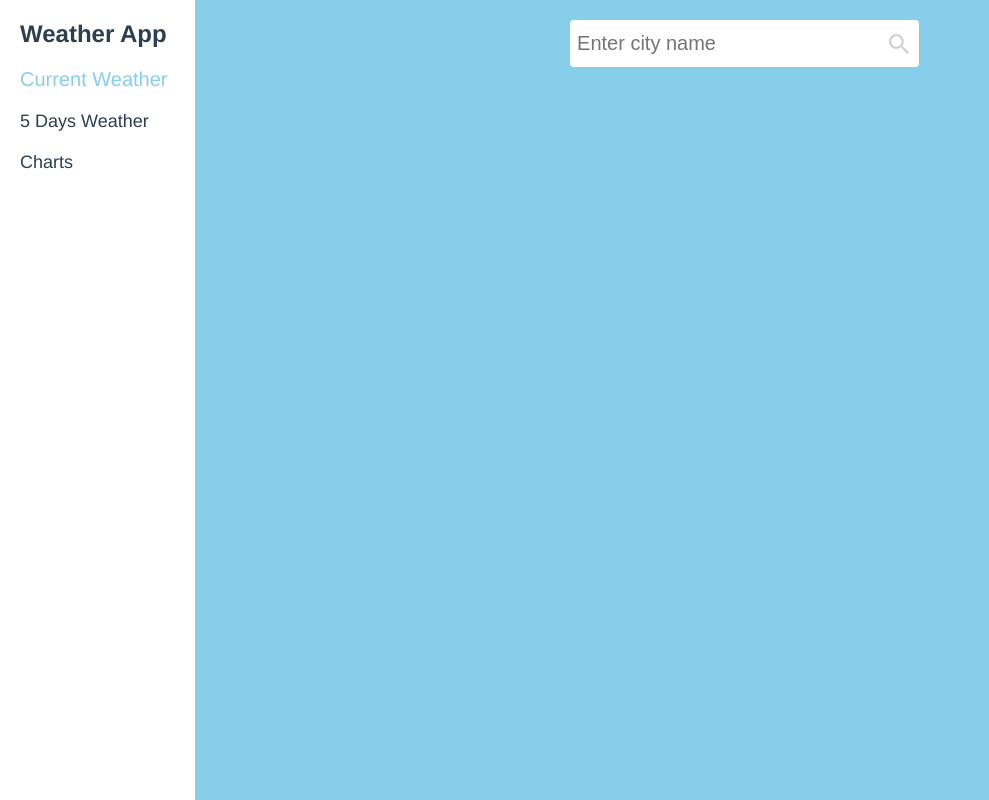
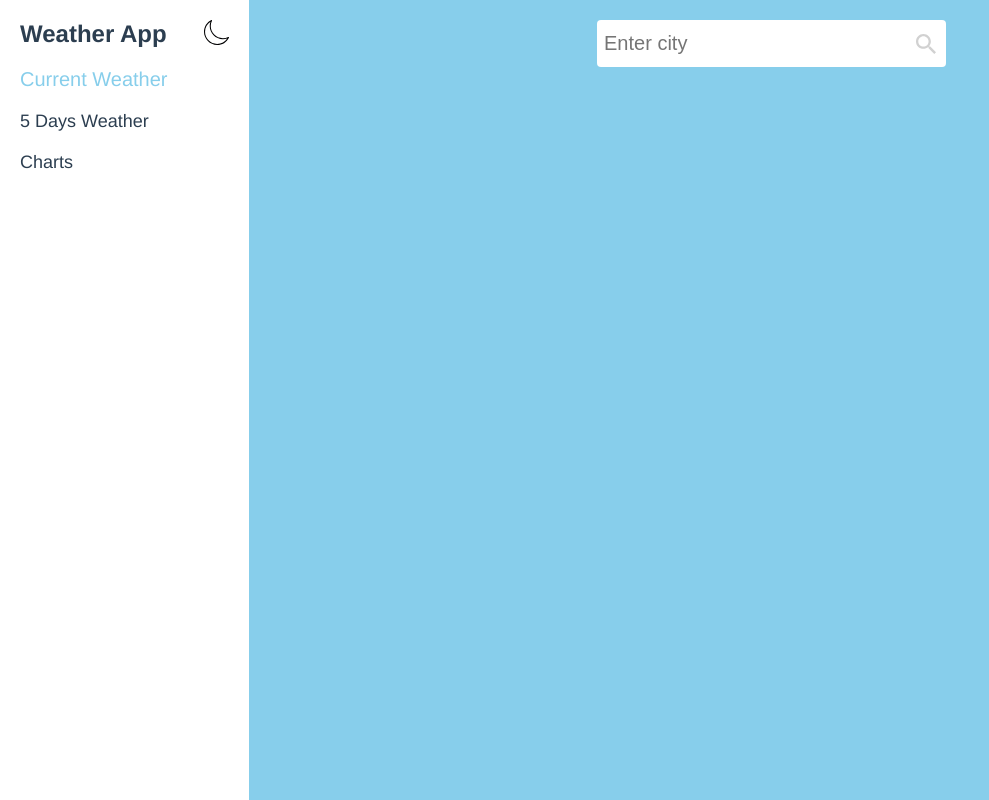
Before and after one commit to CyberBeast98/weather, a Vue app: page / in a window 1280 px wide. Shown: the whole page, without its empty margins (0-989 px from the left). Built offline with nearby package versions, Linux system fonts and the light colour scheme; no server answers.

Commit message:
added dark theme

```diff
--- a/src/App.vue
+++ b/src/App.vue
@@ -1,7 +1,7 @@
 <template>
-  <div class="main" :class="{'full-height': isStartPage || weatherList.length === 0 }">
+  <div class="main" :class="{'full-height': isStartPage || weatherList.length === 0, 'text--light': isDarkTheme }">
     <Header />
-    <div class="container" :class="{'full-height': isStartPage && pageWidth < 991 }">
+    <div class="container" :class="{'full-height': isStartPage && pageWidth < 991, 'container--dark': isDarkTheme }">
       <router-view></router-view>
     </div>
   </div>
@@ -24,6 +24,9 @@ export default {
     ...mapState({
       weatherList(state) {
         return state.weatherList;
+      },
+      isDarkTheme(state) {
+        return state.isDarkTheme;
       }
     }),
     isStartPage() {
@@ -48,7 +51,6 @@ export default {
   font-family: Avenir, Helvetica, Arial, sans-serif;
   -webkit-font-smoothing: antialiased;
   -moz-osx-font-smoothing: grayscale;
-  color: $text-color;
   display: flex;
   justify-content: start;
   flex-direction: column;
@@ -58,6 +60,11 @@ export default {
 .main {
   display: flex;
   height: 100%;
+  color: $text-color;
+}
+
+.text--light {
+  color: $white;
 }
 
 .container {
@@ -67,6 +74,10 @@ export default {
   width: 100%;
   padding: 20px;
   background-color: $main-color;
+}
+
+.container--dark {
+  background-color: #1c2128;
 }
 
 @media only screen and (max-width: 991px) {
--- a/src/components/card/index.vue
+++ b/src/components/card/index.vue
@@ -1,5 +1,5 @@
 <template>
-  <div class="weather__block flex--column-center">
+  <div class="weather__block flex--column-center" :class="{'weather__block--dark': isDarkTheme}">
     <Name
         :countryName="countryName"
         :cityName="cityName"
@@ -17,6 +17,7 @@ import Name         from './name';
 import Description  from './description';
 import Temperature  from './temperature';
 import Wind         from './wind';
+import {mapState} from "vuex";
 
 export default {
   name: 'Card',
@@ -36,7 +37,14 @@ export default {
     icon: { type: String },
     main: { type: Object },
     wind: { type: Object }
-  }
+  },
+  computed: {
+    ...mapState({
+      isDarkTheme(state) {
+        return state.isDarkTheme;
+      }
+    })
+  },
 }
 </script>
 <style lang="scss" scoped>
@@ -51,9 +59,14 @@ export default {
   box-shadow: 0 0 49px -17px rgba(0, 0, 0, 0.75);
 }
 
+.weather__block--dark {
+  background-color: #22272e;
+}
+
 @media only screen and (max-width: 600px) {
   .weather__block {
     width: 100%;
+    margin: 20px 0;
   }
 }
 
--- a/src/components/chart-card/bar-chart.vue
+++ b/src/components/chart-card/bar-chart.vue
@@ -1,5 +1,5 @@
 <template>
-  <ChartCard>
+  <ChartCard :isDarkTheme="isDarkTheme">
     <h3>Temperature for today (interval  3 hours)</h3>
     <Bar
         id="my-chart-id"
@@ -36,7 +36,10 @@ export default {
       }
     }
   },
-  props: { weatherList: { type: Array } },
+  props: {
+    weatherList: { type: Array },
+    isDarkTheme: { type: Boolean }
+  },
   created() {
     this.init();
   },
--- a/src/components/chart-card/chart-card.vue
+++ b/src/components/chart-card/chart-card.vue
@@ -1,12 +1,13 @@
 <template>
-  <div class="chart__block">
+  <div class="chart__block" :class="{'chart__block--dark': isDarkTheme}">
     <slot/>
   </div>
 </template>
 
 <script>
 export default {
-  name: 'ChartCard'
+  name: 'ChartCard',
+  props: { isDarkTheme: { type: Boolean } }
 }
 </script>
 <style lang="scss" scoped>
@@ -19,4 +20,8 @@ export default {
   box-sizing: border-box;
   box-shadow: 0 0 49px -17px rgba(0, 0, 0, 0.75);
 }
+
+.chart__block--dark {
+  background-color: #22272e;
+}
 </style>
--- a/src/components/charts.vue
+++ b/src/components/charts.vue
@@ -1,5 +1,5 @@
 <template>
-  <BarChart :weatherList="weatherList"/>
+  <BarChart :weatherList="weatherList" :isDarkTheme="isDarkTheme"/>
 </template>
 
 <script>
@@ -13,6 +13,9 @@ export default {
     ...mapState({
       weatherList(state) {
         return state.weatherList;
+      },
+      isDarkTheme(state) {
+        return state.isDarkTheme;
       }
     })
   }
--- a/src/components/header.vue
+++ b/src/components/header.vue
@@ -1,7 +1,15 @@
 <template>
-  <header class="header flex--column-start">
+  <header class="header flex--column-start" :class="{'header--dark': isDarkTheme}">
     <div class="header__block">
-      <h2 class="header__title">Weather App</h2>
+      <div class="flex--start-between">
+        <h2 class="header__title">Weather App</h2>
+        <button v-if="isDarkTheme" class="theme__button" @click="changeTheme('dark')">
+          <img src="../assets/icons/sun.svg" alt="sun">
+        </button>
+        <button v-else class="theme__button theme__button--small" @click="changeTheme('light')">
+          <img src="../assets/icons/moon.svg" alt="moon">
+        </button>
+      </div>
       <button
           class="header__button"
           :class="{ 'header__button--close': isOpen }"
@@ -16,18 +24,21 @@
       <router-link
           to="/"
           class="header__link full-width link"
+          :class="{'header__link--light': isDarkTheme}"
           @click="isOpen = false">
           Current Weather
       </router-link>
       <router-link
           to="/week"
           class="header__link full-width link"
+          :class="{'header__link--light': isDarkTheme}"
           @click="isOpen = false">
           5 Days Weather
       </router-link>
       <router-link
           to="/charts"
           class="header__link full-width link"
+          :class="{'header__link--light': isDarkTheme}"
           @click="isOpen = false">
         Charts
       </router-link>
@@ -37,7 +48,6 @@
 
 <script>
 import { mapState } from 'vuex';
-import store        from '../store';
 
 export default {
   name: 'Header',
@@ -48,10 +58,12 @@ export default {
     return { isOpen: false }
   },
   mounted() {
+    if (localStorage.theme) this.changeTheme(localStorage.theme);
+
     if (localStorage.inputValue) {
       this.inputValue = localStorage.inputValue;
 
-      store.dispatch('getGeocording', { geocording: this.geocording })
+      this.$store.dispatch('getGeocording', { geocording: this.geocording })
     }
   },
   computed: {
@@ -62,10 +74,13 @@ export default {
       apiKey(state) {
         return state.apiKey;
       },
+      isDarkTheme(state) {
+        return state.isDarkTheme;
+      }
     }),
     geocording() {
       return `http://api.openweathermap.org/geo/1.0/direct?q=${localStorage.inputValue}&limit=1&appid=${this.apiKey}`;
-    },
+    }
   },
   methods: {
     getLocation() {
@@ -85,19 +100,29 @@ export default {
     },
     toggleMenu() {
       this.isOpen = !this.isOpen;
+    },
+    changeTheme(theme) {
+      theme === 'dark' ? this.$store.commit('setDarkTheme', false) : this.$store.commit('setDarkTheme', true)
+
+      localStorage.theme = theme
     }
   }
 }
 </script>
 <style lang="scss" scoped>
 .header {
-  width: 190px;
+  width: 270px;
   padding: 20px;
   background-color: $white;
 }
 
+.header--dark {
+  background-color: #22272e;
+}
+
 .header__block {
   position: relative;
+  width: 100%;
 }
 
 .header__button {
@@ -112,6 +137,27 @@ export default {
   margin-bottom: 20px;
   font-size: 18px;
   transition: 0.3s;
+}
+
+.header__link--light {
+  color: $white;
+}
+
+.theme__button {
+  width: 30px;
+  height: 30px;
+  background-color: transparent;
+  border: none;
+  cursor: pointer;
+
+  img {
+    width: 100%;
+  }
+}
+
+.theme__button--small {
+  width: 25px;
+  height: 25px;
 }
 
 @media only screen and (max-width: 991px) {
--- a/src/components/search.vue
+++ b/src/components/search.vue
@@ -4,10 +4,14 @@
         v-model="inputValue"
         type="text"
         class="search__input"
-        :class="{ 'error-border': showError }"
-        placeholder="Enter city name"
+        :class="{ 'error-border': showError, 'search__input--dark': isDarkTheme }"
+        placeholder="Enter city"
         @keyup.enter="clickHandler">
-    <button class="search__button" :disabled="isDisabled" @click="clickHandler" >
+    <button
+        class="search__button"
+        :class="{'search__button--dark': isDarkTheme}"
+        :disabled="isDisabled"
+        @click="clickHandler" >
       <img
           v-if="isDisabled"
           src="../assets/icons/search-disabled.svg"
@@ -37,6 +41,9 @@ export default {
       },
       isError(state) {
         return state.isError;
+      },
+      isDarkTheme(state) {
+        return state.isDarkTheme;
       }
     }),
     geocording() {
@@ -110,6 +117,14 @@ export default {
   border: 2px solid $error-color !important;
 }
 
+.search__input--dark, .search__button--dark {
+  background-color: #22272e !important;
+
+  &::placeholder {
+    color: white;
+  }
+}
+
 @media only screen and (max-width: 600px) {
   .search__block {
     .search__input {
--- a/src/store/index.js
+++ b/src/store/index.js
@@ -21,7 +21,8 @@ const store = createStore({
     forecast5DayEndpoint: null,
     isSuccess: null,
     weatherList: [],
-    isGeolocateAllow: false
+    isGeolocateAllow: false,
+    isDarkTheme: false
   },
 
   actions: {
@@ -112,6 +113,9 @@ const store = createStore({
     setGeolocateAllow(state, status) {
       state.isGeolocateAllow = status;
     },
+    setDarkTheme(state, status) {
+      state.isDarkTheme = status;
+    }
   }
 });
 
--- a/src/styles/main.scss
+++ b/src/styles/main.scss
@@ -23,6 +23,12 @@
   display: flex;
   align-items: center;
   justify-content: center;
+}
+
+.flex--start-between {
+  display: flex;
+  align-items: start;
+  justify-content: space-between;
 }
 
 .flex--column {
```
Also changed, not shown: src/assets/icons/moon.svg (added), src/assets/icons/sun.svg (added).
